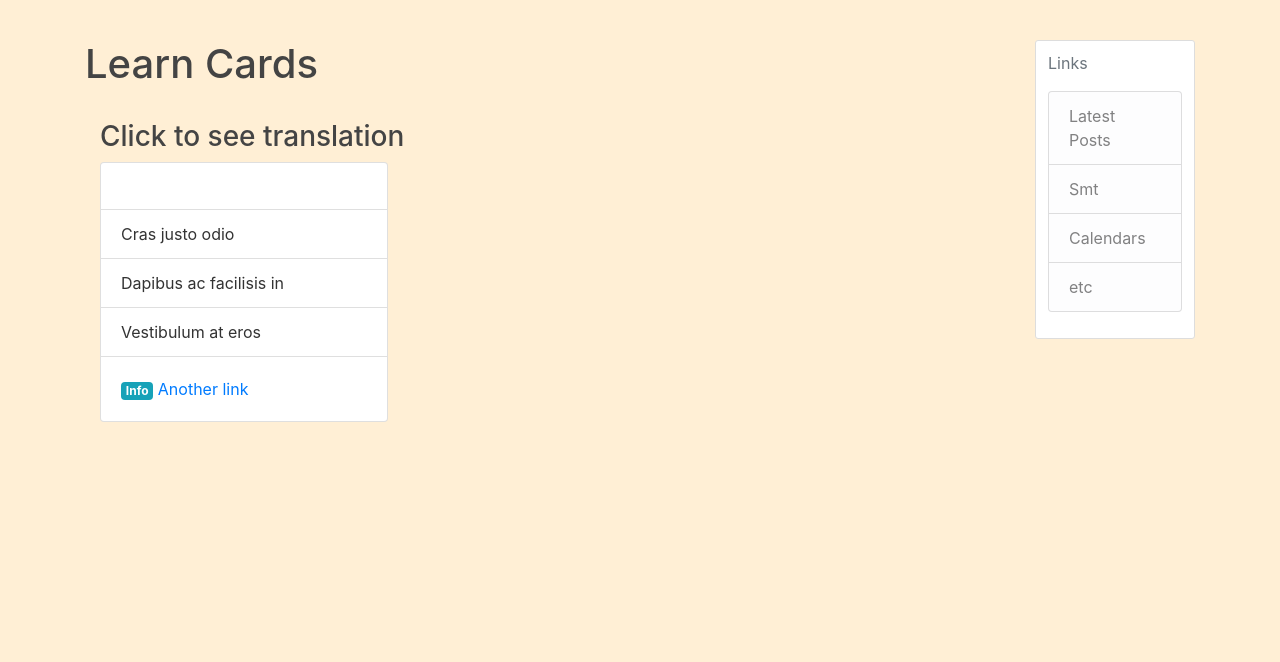
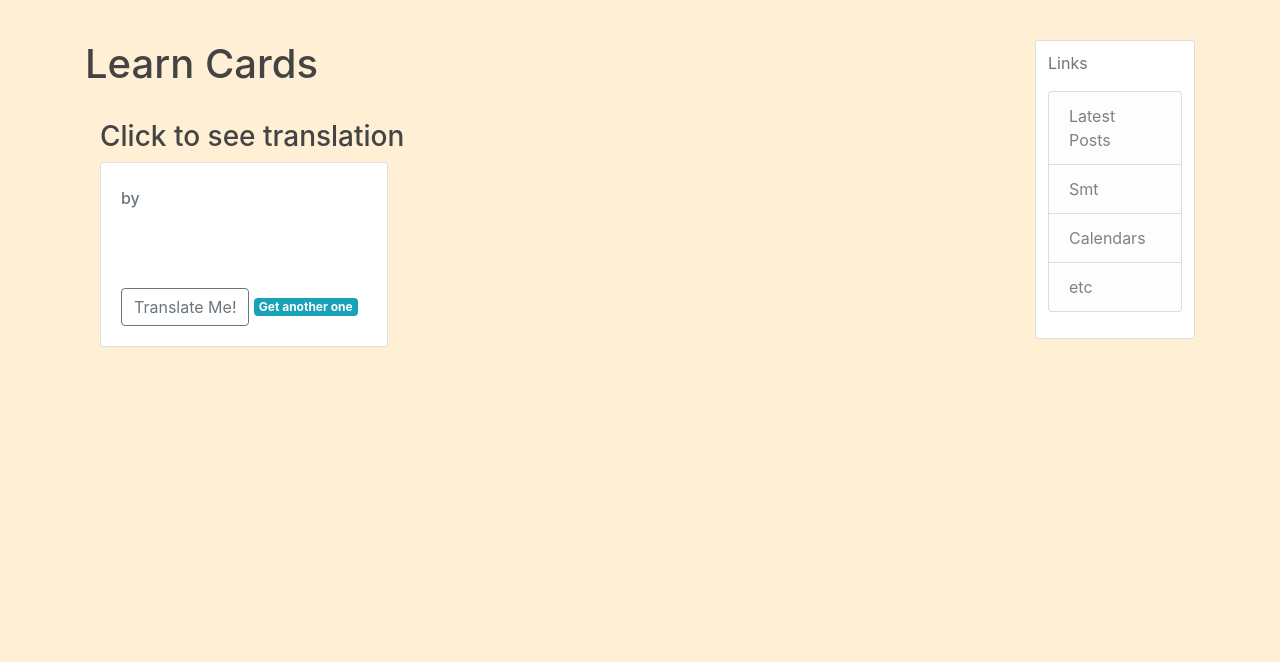
Before and after one commit to OlgaKuratkina/cajitos, a Python web app: template cajitos_site/templates/learn_cards.html in a window 1280 px wide. Shown: the part 56-718 px from the top of the page. Run offline with Jinja, Linux system fonts and the light colour scheme; the template is opened without the code that fills it, so the values that code supplies are empty; some libraries are stand-ins or nearby versions.

Commit message:
more on template for random card

```diff
--- a/cajitos_site/static/custom.css
+++ b/cajitos_site/static/custom.css
@@ -112,8 +112,7 @@ a.article-title:hover {
     font-size: 13px;
 }
 
-/*this is not working*/
 .card {
-    display:inline-block;
-    width: 18rem;
+    /*display:inline-block;*/
+    width: 21rem;
 }
--- a/cajitos_site/templates/learn_cards.html
+++ b/cajitos_site/templates/learn_cards.html
@@ -11,18 +11,16 @@
 {#            <img class="card-img-top" src="..." alt="Card image cap">#}
             <div class="card-body">
                 <h5 class="card-title">{{ card.part_of_speech }}</h5>
-                <h6 class="card-subtitle mb-2 text-muted">{{ card.author }}</h6>
-                <p class="card-text">{{ card.origin_word }}</p>
+                <h6 class="card-subtitle mb-2 text-muted">by {{ card.author.username }}</h6>
+                <br>
+                <h2>{{ card.origin }}</h2>
             </div>
-            <ul class="list-group list-group-flush">
-                <li class="list-group-item">Cras justo odio</li>
-                <li class="list-group-item">Dapibus ac facilisis in</li>
-                <li class="list-group-item">Vestibulum at eros</li>
-            </ul>
             <div class="card-body">
-                <a href="#" class="badge badge-info">Info</a>
-                <a href="#" class="card-link">Another link</a>
+{#                <a href="#" class="badge badge-info" >Translate Me!</a>#}
+                <button type="submit" class="btn btn-outline-secondary" onClick="runa();">Translate Me!</button>
+                <a href="{{ url_for('misc.random_card') }}" class="badge badge-info">Get another one</a>
             </div>
         </div>
     </div>
+    <script src="{{ url_for('static', filename='card.js') }}"></script>
 {% endblock %}
```
